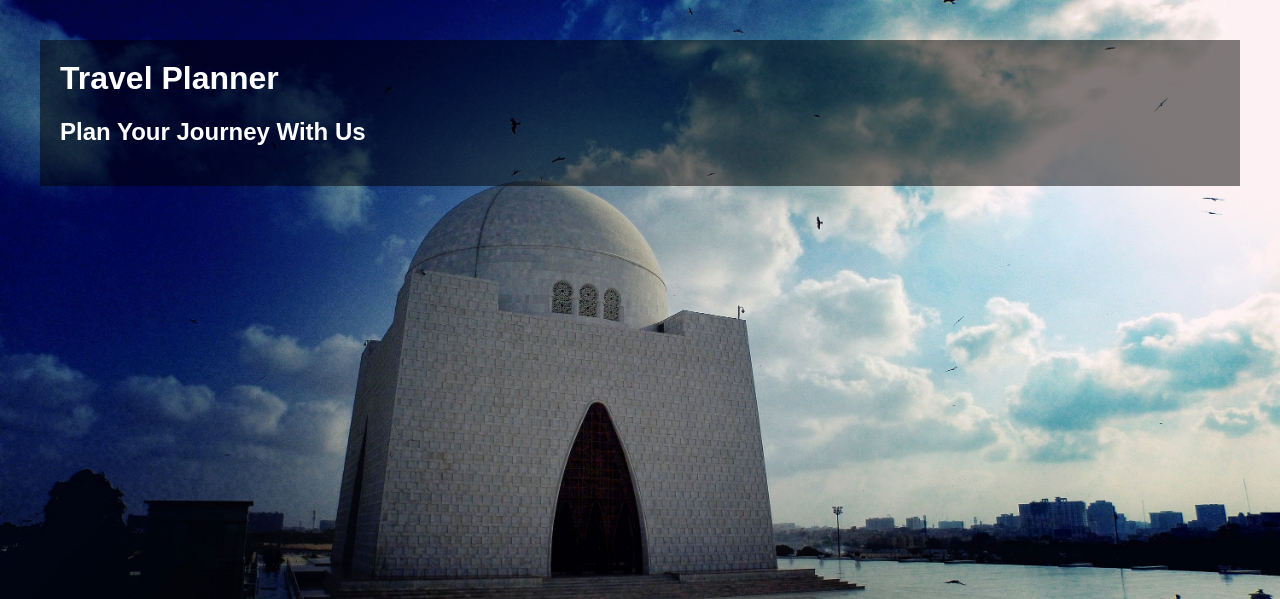
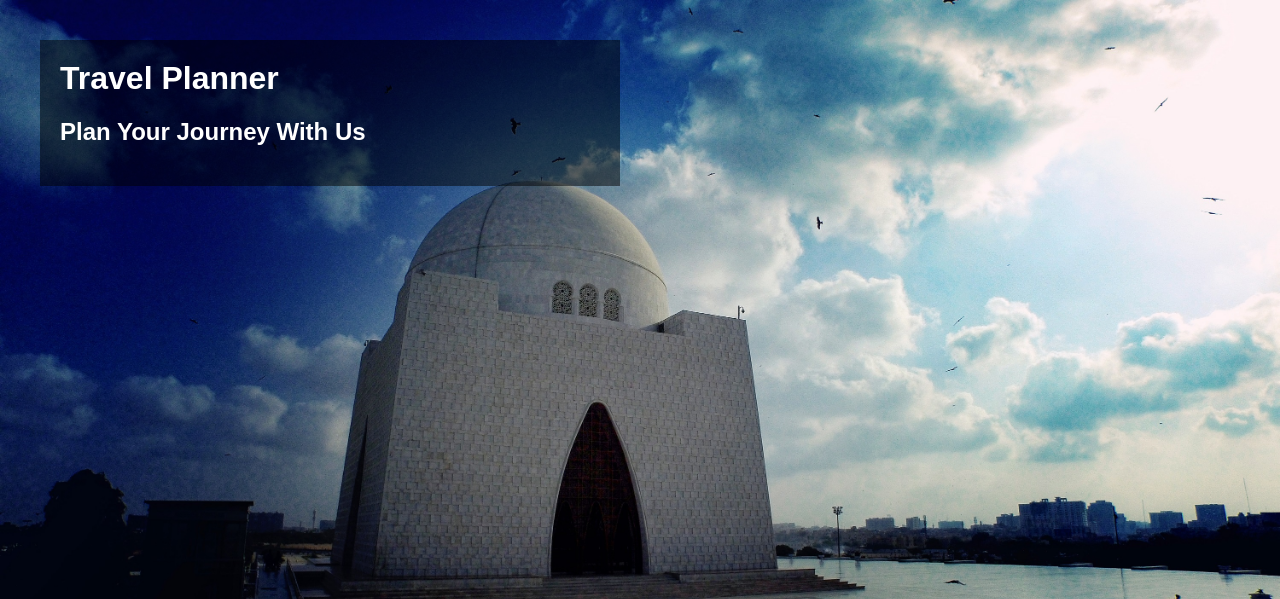
Before and after one commit to izazm8/TravelPlanner, a Flask app: page / in a window 1280 px wide. Shown: the part 58-657 px from the top of the page. Run offline with Flask 2, Linux system fonts and the light colour scheme; some libraries are stand-ins or nearby versions.

Commit message:
minor fixes

```diff
--- a/static/css/main.css
+++ b/static/css/main.css
@@ -61,6 +61,7 @@ nav > ul > li > a:hover {
     background-color: rgba(0, 0, 0, 0.5);
     color: white;
     padding: 20px;
+    width: 45%;
 }
 
 footer {
--- a/templates/index.html
+++ b/templates/index.html
@@ -20,7 +20,6 @@
 var images = new Array('{{ url_for('static', filename='images/slideshow/karachi.jpg') }}',
    '{{ url_for('static', filename='images/slideshow/lahore.jpg') }}',
    '{{ url_for('static', filename='images/slideshow/islamabad.jpg') }}',
-    '{{ url_for('static', filename='images/slideshow/khyber.jpg') }}',
     '{{ url_for('static', filename='images/slideshow/murree.jpg') }}',
     '{{ url_for('static', filename='images/slideshow/karakoram.jpg') }}'
    );
```
Also changed, not shown: static/images/slideshow/islamabad.jpg, static/images/slideshow/khyber.jpg (deleted).
